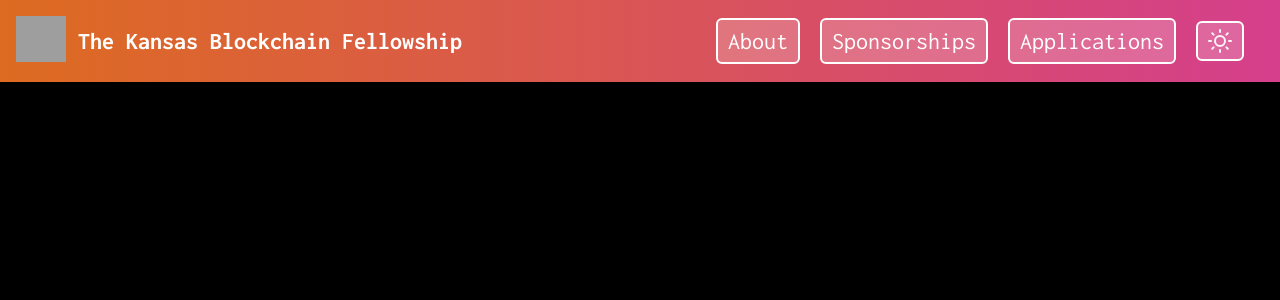
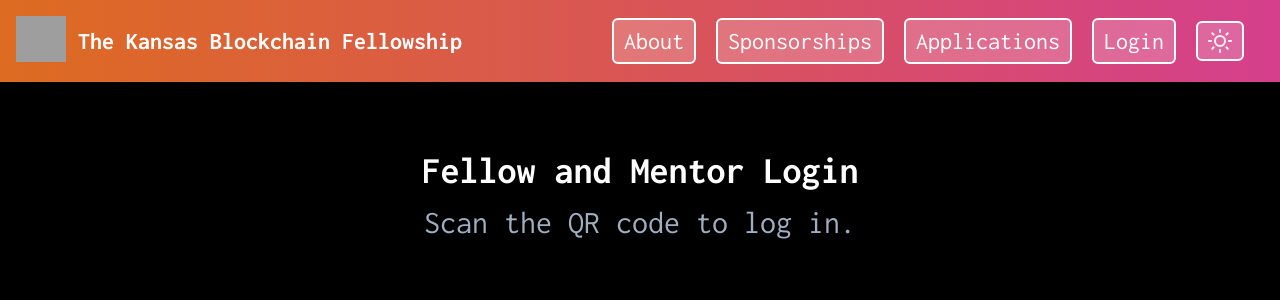
Before and after one commit to KU-Blockchain/kansas-blockchain-fellowship, a React (Create React App) app: page /login in a window 1280 px wide. Shown: the top 300 px of the page. Built offline with nearby package versions, Linux system fonts and the light colour scheme; no server answers; grey boxes are pictures that could not be loaded.

Commit message:
added quick-login

```diff
--- a/package.json
+++ b/package.json
@@ -10,6 +10,7 @@
     "@testing-library/jest-dom": "^5.17.0",
     "@testing-library/react": "^13.4.0",
     "@testing-library/user-event": "^13.5.0",
+    "dotenv": "^16.4.5",
     "framer-motion": "^11.0.24",
     "react": "^18.2.0",
     "react-dom": "^18.2.0",
--- a/src/App.js
+++ b/src/App.js
@@ -4,6 +4,7 @@
 import Sponsorships from "./pages/Sponsorships";
 import Applications from "./pages/Applications";
 import About from "./pages/About";
+import Login from "./pages/Login";
 
 import { Box, Image } from "@chakra-ui/react";
 import Home from "./pages/Home";
@@ -18,6 +19,7 @@
           <Route path="/about" element={<About />} />
           <Route path="/sponsorships" element={<Sponsorships />} />
           <Route path="/applications" element={<Applications />} />
+          <Route path="/login" element={<Login />} />
         </Routes>
       </Router>
     </Box>
--- a/src/components/NavBar.jsx
+++ b/src/components/NavBar.jsx
@@ -82,6 +82,9 @@
             <MenuItem as={Link} to="/applications">
               Applications
             </MenuItem>
+            <MenuItem as={Link} to="/login">
+              Login
+            </MenuItem>
             <MenuItem>
               <ColorModeSwitcher as={Link} />
             </MenuItem>
@@ -99,6 +102,9 @@
           <ChakraLink as={Link} to="/applications" sx={linkStyle}>
             Applications
           </ChakraLink>
+          <ChakraLink as={Link} to="/login" sx={linkStyle}>
+            Login
+          </ChakraLink>
           <ColorModeSwitcher />
           {/* Add more navigation links as needed */}
         </Box>
--- /dev/null
+++ b/src/components/QuickLogin.jsx
@@ -0,0 +1,30 @@
+import React, { useEffect } from "react";
+
+function QuickLogin() {
+  useEffect(() => {
+    console.log("apiKey", process.env.REACT_APP_HEIRLOOM_API_KEY);
+    const loadQuickLoginSDK = () => {
+      const script = document.createElement("script");
+      script.src =
+        "https://cdn.jsdelivr.net/gh/heirloom-io/quicklogin-js@0.1.1/dist/quicklogin.js";
+      script.onload = () => initializeQuickLogin();
+      document.body.appendChild(script);
+    };
+
+    // Function to initialize QuickLogin
+    const initializeQuickLogin = () => {
+      if (window.QuickLogin) {
+        window.QuickLogin.createQuickLogin({
+          apiKey: process.env.REACT_APP_HEIRLOOM_API_KEY,
+          onQuickLoginSuccess: (authToken) => console.log(authToken),
+        });
+      }
+    };
+
+    loadQuickLoginSDK();
+  }, []);
+
+  return <div data-quicklogin></div>;
+}
+
+export default QuickLogin;
--- /dev/null
+++ b/src/pages/Login.js
@@ -0,0 +1,21 @@
+import React from "react";
+
+import { Box, Text, Image } from "@chakra-ui/react";
+import QuickLogin from "../components/QuickLogin";
+
+function Login() {
+  return (
+    <Box textAlign="center" py={10}>
+      <Text fontSize="xl" mt={5} fontWeight="bold" mx={6}>
+        Fellow and Mentor Login
+      </Text>
+      <Text textColor="gray.400" mr={"15vh"} ml={"15vh"}>
+        Scan the QR code to log in.
+      </Text>
+      <QuickLogin />
+      <Text textColor="gray.400" mr={"15vh"} ml={"15vh"} mt={"30px"}></Text>
+    </Box>
+  );
+}
+
+export default Login;
```
Also changed, not shown: 1 other file (tests, documents, lock files or other folders).
